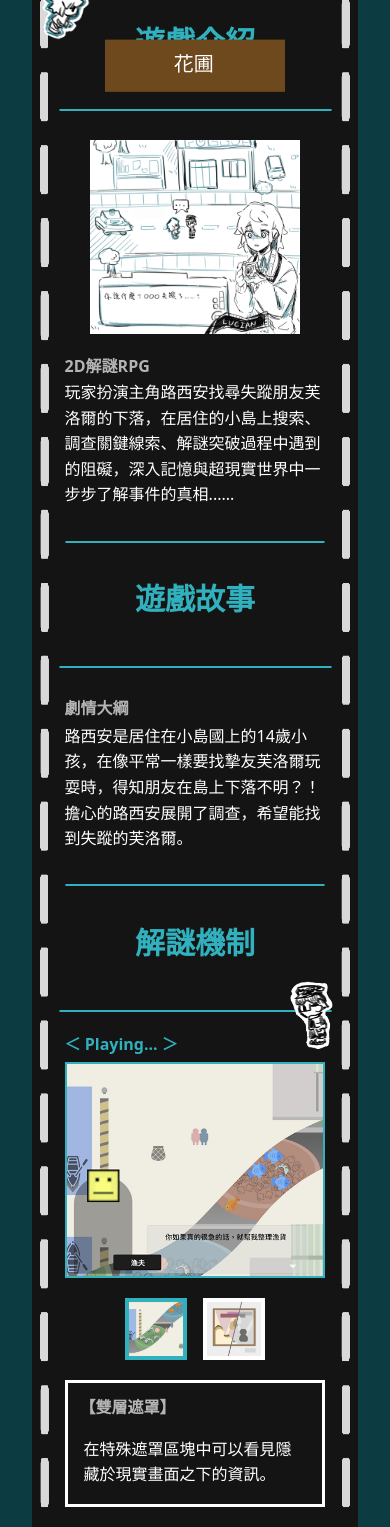
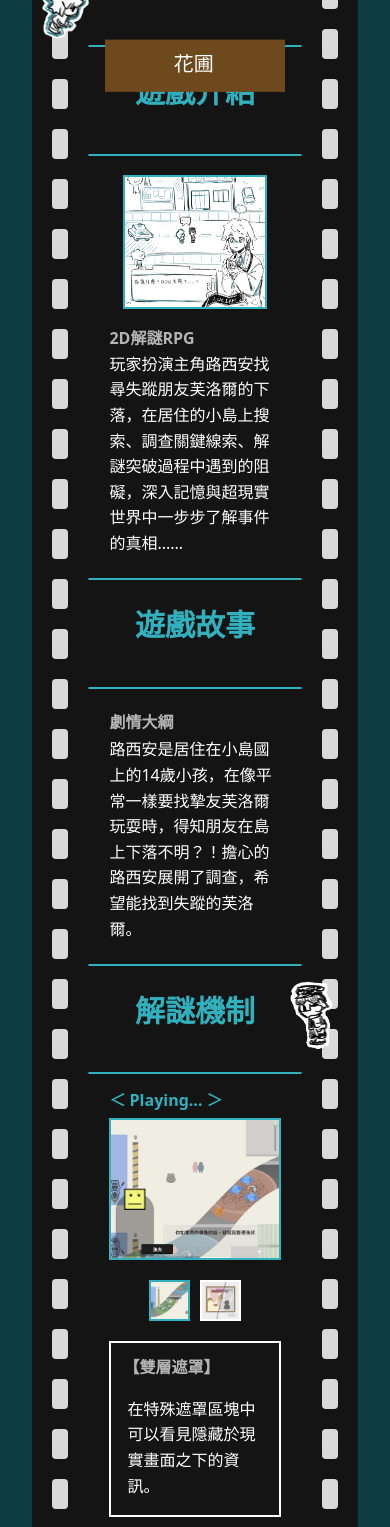
Before and after one commit to xiaaaaaa/LUCID-gameWebsite, a React (Vite) app: page / in a window 390 px wide. Shown: the part 420-1947 px from the top of the page. Built offline with nearby package versions, Linux system fonts and the light colour scheme.

Commit message:
主頁RWD 僅最大最小版本
世界觀頁微調

```diff
--- /dev/null
+++ b/src/components/CameraLineHome.jsx
@@ -0,0 +1,39 @@
+function CameraLine() {
+    return (
+        <div className="flex flex-col mx-5 sm:mx-10">
+            <div className="border-8 sm:border-17 rounded border-[#D9D9D9] h-[30px] sm:h-[70px] mb-5"></div>
+            <div className="border-8 sm:border-17 rounded border-[#D9D9D9] h-[30px] sm:h-[70px] mb-5"></div>
+            <div className="border-8 sm:border-17 rounded border-[#D9D9D9] h-[30px] sm:h-[70px] mb-5"></div>
+            <div className="border-8 sm:border-17 rounded border-[#D9D9D9] h-[30px] sm:h-[70px] mb-5"></div>
+            <div className="border-8 sm:border-17 rounded border-[#D9D9D9] h-[30px] sm:h-[70px] mb-5"></div>
+            <div className="border-8 sm:border-17 rounded border-[#D9D9D9] h-[30px] sm:h-[70px] mb-5"></div>
+            <div className="border-8 sm:border-17 rounded border-[#D9D9D9] h-[30px] sm:h-[70px] mb-5"></div>
+            <div className="border-8 sm:border-17 rounded border-[#D9D9D9] h-[30px] sm:h-[70px] mb-5"></div>
+            <div className="border-8 sm:border-17 rounded border-[#D9D9D9] h-[30px] sm:h-[70px] mb-5"></div>
+            <div className="border-8 sm:border-17 rounded border-[#D9D9D9] h-[30px] sm:h-[70px] mb-5"></div>
+            <div className="border-8 sm:border-17 rounded border-[#D9D9D9] h-[30px] sm:h-[70px] mb-5"></div>
+            <div className="border-8 sm:border-17 rounded border-[#D9D9D9] h-[30px] sm:h-[70px] mb-5"></div>
+            <div className="border-8 sm:border-17 rounded border-[#D9D9D9] h-[30px] sm:h-[70px] mb-5"></div>
+            <div className="border-8 sm:border-17 rounded border-[#D9D9D9] h-[30px] sm:h-[70px] mb-5"></div>
+            <div className="border-8 sm:border-17 rounded border-[#D9D9D9] h-[30px] sm:h-[70px] mb-5"></div>
+            <div className="border-8 sm:border-17 rounded border-[#D9D9D9] h-[30px] sm:h-[70px] mb-5"></div>
+            <div className="border-8 sm:border-17 rounded border-[#D9D9D9] h-[30px] sm:h-[70px] mb-5"></div>
+            <div className="border-8 sm:border-17 rounded border-[#D9D9D9] h-[30px] sm:h-[70px] mb-5"></div>
+            <div className="border-8 sm:border-17 rounded border-[#D9D9D9] h-[30px] sm:h-[70px] mb-5"></div>
+            <div className="border-8 sm:hidden rounded border-[#D9D9D9] h-[30px] sm:h-[70px] mb-5"></div>
+            <div className="border-8 sm:hidden rounded border-[#D9D9D9] h-[30px] sm:h-[70px] mb-5"></div>
+            <div className="border-8 sm:hidden rounded border-[#D9D9D9] h-[30px] sm:h-[70px] mb-5"></div>
+            <div className="border-8 sm:hidden rounded border-[#D9D9D9] h-[30px] sm:h-[70px] mb-5"></div>
+            <div className="border-8 sm:hidden rounded border-[#D9D9D9] h-[30px] sm:h-[70px] mb-5"></div>
+            <div className="border-8 sm:hidden rounded border-[#D9D9D9] h-[30px] sm:h-[70px] mb-5"></div>
+            <div className="border-8 sm:hidden rounded border-[#D9D9D9] h-[30px] sm:h-[70px] mb-5"></div>
+            <div className="border-8 sm:hidden rounded border-[#D9D9D9] h-[30px] sm:h-[70px] mb-5"></div>
+            <div className="border-8 sm:hidden rounded border-[#D9D9D9] h-[30px] sm:h-[70px] mb-5"></div>
+            <div className="border-8 sm:hidden rounded border-[#D9D9D9] h-[30px] sm:h-[70px] mb-5"></div>
+            <div className="border-8 sm:hidden rounded border-[#D9D9D9] h-[30px] sm:h-[70px] mb-5"></div>
+            <div className="border-8 sm:hidden rounded border-[#D9D9D9] h-[30px] sm:h-[70px] mb-5"></div>
+            <div className="border-8 sm:hidden rounded border-[#D9D9D9] h-[30px] sm:h-[70px] mb-5"></div>
+        </div>
+    )
+}
+export default CameraLine;
--- a/src/components/HomeBody.jsx
+++ b/src/components/HomeBody.jsx
@@ -1,7 +1,8 @@
 import { useState } from "react";
 import { useSelector } from "react-redux";
 import { selectLightMode } from "../redux/colorSlice";
-
+import CameraLineHome from "./CameraLineHome";
+import { Camera } from "lucide-react";
 
 function HomeBody() {
     const lightMode = useSelector(selectLightMode);
@@ -36,16 +37,16 @@ function HomeBody() {
             </div>
 
             {/*Main Content*/}
-            <div className="flex flex-row justify-center items-center">
-                <img className="w-[95%] lg:w-[1015px] h-[1800px] mt-[5%] relative z-48" src="/images/pictureHole.png" alt="裝飾" />
-            </div>
-            <div className="mainContent flex justify-center items-center -mt-[1900px] lg:mt-[-1900px] relative z-1">
+            <div className="flex  justify-center items-center">
+
+                <div className="mainContent flex flex-row justify-center items-center relative z-1 w-[100%] sm:w-[90%]">
+                    <CameraLineHome />
                     <div className="grid grid-cols-1 gap-6content w-[1062px]">
                         <div className="flex flex-col justify-center items-center mt-[10%]">
                             <img className="w-[150px]" src="/images/cameraIcon.png" alt="相機" />
                         </div>
                         <div className="flex flex-col justify-center items-center mt-5">
-                        <div className="line mt-[10%] mb-[10%] border-1 w-[80%]" />
+                            <div className="line mt-[10%] mb-[10%] border-1 w-[55vw]" />
                         </div>
                         {/*Game Introduction*/}
                         <div className="flex justify-center items-center">
@@ -55,11 +56,11 @@ function HomeBody() {
                                     <h2 className="sm:hidden hcontent-title flex ">遊戲介紹</h2>
                                 </div>
                                 <div className="sm:hidden flex flex-col justify-center items-center">
-                                <div className=" border-1 w-[70vw] mb-[10%] mt-[10%] sm:mb-0 line" />
+                                    <div className=" border-1 w-[55vw] mb-[10%] mt-[10%] sm:mb-0 line" />
                                 </div>
                                 {/*Normal*/}
                                 <div className="flex justify-center items-center">
-                                <img className="flex w-[90%] h-[90%] sm:w-[305px] mb-[20px] sm:mb-0 frame" src="/images/gameStory.jpg" alt="簡介" />
+                                    <img className="flex w-[90%] h-[90%] sm:w-[305px] mb-[20px] sm:mb-0 border-2 sm:border-4 frame" src="/images/gameStory.jpg" alt="簡介" />
                                 </div>
                                 <div className="flex flex-col justify-center sm:ml-10">
                                     <h2 className="hidden hcontent-title sm:flex text-left">遊戲介紹</h2>
@@ -69,7 +70,7 @@ function HomeBody() {
                             </div>
                         </div>
                         <div className="flex flex-col justify-center items-center">
-                        <div className="mt-[10%] mb-[10%] border-1 w-[80%] line" />
+                            <div className="mt-[10%] mb-[10%] border-1 w-[55vw] line" />
                         </div>
 
                         {/*Game Story*/}
@@ -80,7 +81,7 @@ function HomeBody() {
                                 </div>
                                 {/*For Moblie to display*/}
                                 <div className="sm:hidden flex flex-col justify-center items-center">
-                                <div className="mt-[10%] mb-[10%] border-1 w-[70vw] line" />
+                                    <div className="mt-[10%] mb-[10%] border-1 w-[55vw] line" />
                                 </div>
                                 {/*Normal*/}
                                 <div className="flex flex-col justify-start ">
@@ -90,7 +91,7 @@ function HomeBody() {
                             </div>
                         </div>
                         <div className="flex flex-col justify-center items-center">
-                        <div className="mt-[10%] mb-[10%] border-1 w-[80%] line" />
+                            <div className="mt-[10%] mb-[10%] border-1 w-[55vw] line" />
                         </div>
 
                         {/*Game Mechanic*/}
@@ -102,7 +103,7 @@ function HomeBody() {
 
                                 {/*For Moblie to display */}
                                 <div className="md:hidden flex flex-col justify-center items-center">
-                                <div className="mt-[10%] mb-[10%] border-1 w-[70vw] line" />
+                                    <div className="mt-[10%] mb-[10%] border-1 w-[55vw] line" />
                                 </div>
                                 <div className="flex flex-row justify-between items-center md:w-[90%] md:h-[374px] md:border-5 textframe -mt-2">
                                     <div className="flex flex-col justify-center items-center md:items-start md:ml-10">
@@ -122,30 +123,32 @@ function HomeBody() {
                                                     src={item.src}
                                                     alt="縮圖"
                                                     onClick={() => setCurrent(index)}
-                                                className={`w-[40%] cursor-pointer md:mr-5 border-4 ${current === index ? "frame" : "textframe"
+                                                    className={`w-[40%] cursor-pointer md:mr-5 border-2 sm:border-4 ${current === index ? "frame" : "textframe"
                                                         } transition`}
                                                 />
                                             ))}
                                         </div>
-                                    <div className="flex flex-col justify-center md:justify-start md:items-start w-[100%] border-3 md:border-5 textframe">
+                                        <div className="flex flex-col justify-center md:justify-start md:items-start w-[100%] border-2 md:border-5 textframe">
                                             <p className="hcontent-sectitle mx-3 mt-3">{thumbnails[current].title}</p>
                                             <p className="md:w-[227px] m-4 text-left">{thumbnails[current].desc}</p>
                                         </div>
                                     </div>
                                     <div className="hidden md:flex justify-center items-center md:relative">
                                         <img
-                                        className="w-[370px] border-2 frame md:relative md:ml-30 md:mb-30"
+                                            className="w-[370px] border-4 frame md:relative md:ml-10 md:mb-40"
                                             src={thumbnails[current].big}
                                             alt="解謎機制大圖"
                                         />
-                                    <p className="hidden md:flex font-semibold color absolute pt-80 pl-80">＜ Playing... ＞</p>
+                                        <p className="hidden md:flex font-semibold color absolute pt-80 pl-40">＜ Playing... ＞</p>
                                     </div>
                                 </div>
                             </div>
                         </div>
-                    <div className="flex flex-col justify-center items-center mb-[20%]">
-                        <div className="mt-[10%] border-1 w-[80%] line" />
+                        <div className="flex flex-col justify-center items-center mb-[50%] sm:mb-[20%]">
+                            <div className="mt-[10%] border-1 w-[55vw] line" />
                         </div>
+                    </div>
+                    <CameraLineHome />
                 </div>
             </div>
         </div>
```
Also changed, not shown: src/components/WorldViewBody.jsx (+8 -9 lines). Lines whose indentation alone changed are shown as unchanged.
